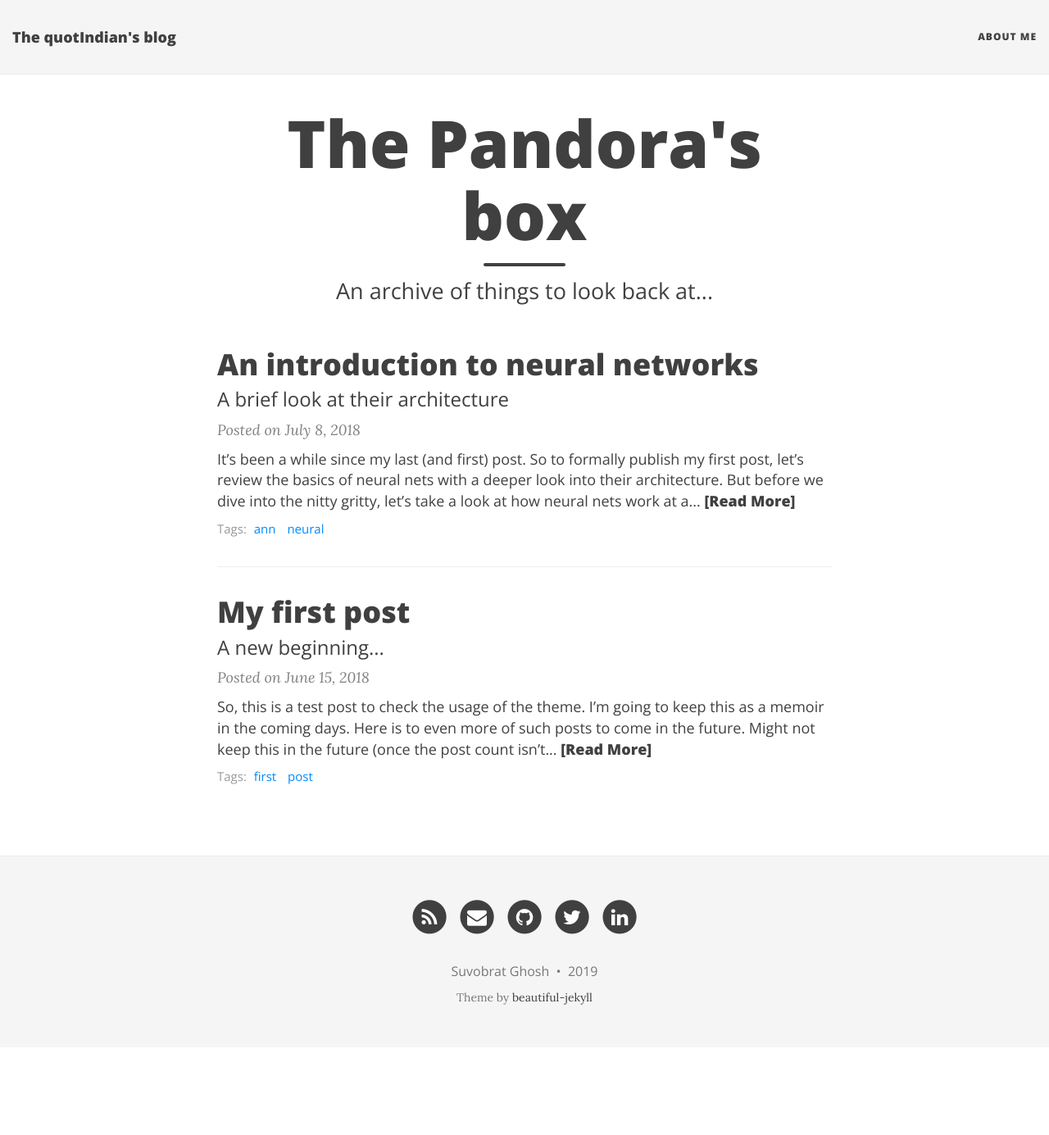
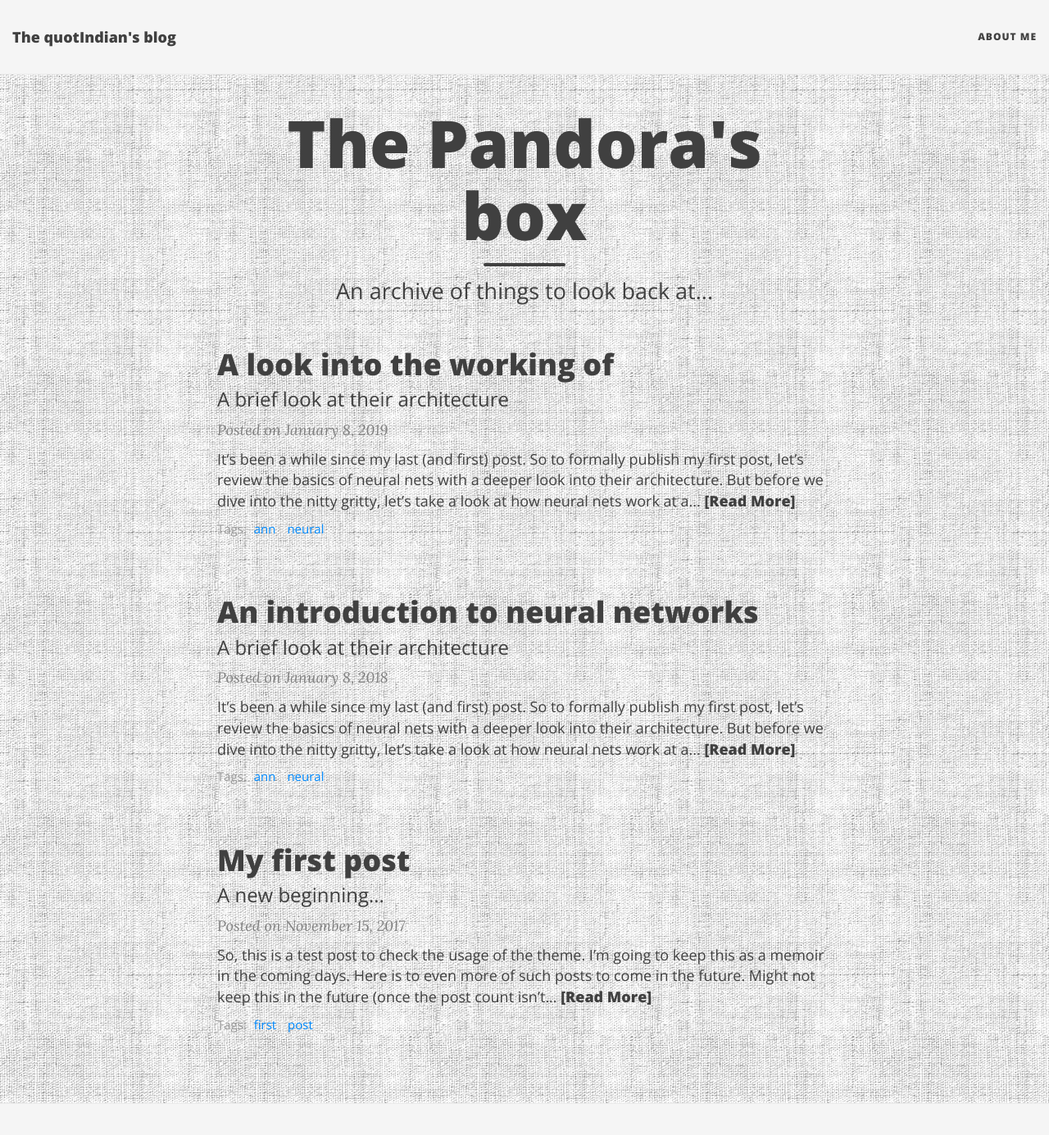
Before and after one commit to 1layer2many/1layer2many.github.io, a Jekyll site: the page built from index.html, in a window 1280 px wide and 1400 px high. Shown: the top 1385 px of the window at 82% size. Built offline with Jekyll 4.4.1, drawn with Linux system fonts in a browser that asks for light colours; nearby versions of some CDN libraries; the list of posts is cut into pages by our own code; some of the changed lines change nothing that is shown.

Commit message:
bg changes

```diff
--- a/_config.yml
+++ b/_config.yml
@@ -53,7 +53,7 @@ footer-link-col: "#404040"
 
 # navbar-img: "/img/bgimage.png"
 # footer-img: "/img/bgimage.png"
-# page-img: "/img/bgimage.png"
+page-img: "/img/bg.jpg"
 
 # --- Footer options --- #
 
--- /dev/null
+++ b/_posts/2019-01-08-neural-network-intro.md
@@ -0,0 +1,44 @@
+---
+layout: post
+title: A look into the working of
+subtitle: A brief look at their architecture
+bigimg: /img/banner.jpg
+tags: [ann, neural]
+comments: false
+---
+
+It's been a while since my last (and first) post. So to formally publish my first post, let's review the basics of neural nets with a deeper look into their architecture. But before we dive into the nitty gritty, let's take a look at how neural nets work at a top level.
+
+## What are neural nets?
+
+According to wiki...
+
+> "A neural network is either a biological neural network, made up of real biological neurons, or an artificial neural network, for solving artificial intelligence problems."
+
+But what does that actually mean? Basically, an artificial neural network (referred to as neural network henceforth) is meant to operate similar to biological neural networks in our brain. Neurons represent the most basic units of a neural net. An artificial neuron that receives a signal can process it and then signal additional neurons connected to it, which work together to recognize patterns that may be present in the input signals.
+
+Neural networks can be used to extract features that can then be fed to other algorithms like clustering, classification and regression. Here, we will concentrate on the classification part of neural networks. Like most things in this universe, neurons need to learn to make sense of the input signals in order to be able to predict results. Thus any network needs to be trained on labeled dataset before it can be used to properly classify data. But before that, let's have a look at a neural network:
+
+{% include image.html url="https://res.cloudinary.com/dirqzbilx/image/upload/v1563976132/neural_net_basic_nivx6h.png" description="Fig 1. A 2-layer neural net" %}
+
+Figure 1 represents a 2-layer neural network. The number of layers constitute of the input and the hidden layers, with the output layer not counted in the layer count. The layers between input and output layers constitute the hidden layers, with every layer consisting of multiple neurons. These layers are hidden since they aren't visible as the output. Shallower networks such as the one show in figure 1 can only learn a certain number of features, leading to inaccurate predictions. With increasing number of hidden layers, the depth of the network increases resulting in what is known as **deep neural networks**. Modern neural network architectures almost exclusively use deep neural networks as they can learn a huge number of features provided enough data, helping increase the quality of the prediction made.
+
+Now let's take a look at how a single neuron works.
+
+{% include image.html url="https://res.cloudinary.com/dirqzbilx/image/upload/v1563991782/ann_node_h9282e.png" description="Fig 2. A neuron in a typical neural net" %}
+
+As can be seen in figure 2, there's a weight associated with each input. When a neuron gets activated, it computes its state by summing over all the incoming inputs multiplied by its corresponding connection weight. There is a bias term (usually set to 1) associated with every neuron (along with it's own trainable weight). This makes sure that even with all-zero inputs, there's a non-zero probability of activation in the neuron.
+
+Following it's computation, the state passes through the neuron's activation function. Since the state is just a value at this point, the activation function helps make use of this value to determine an output. The activation function achieves this by normalizing the state value and then deciding whether or not to fire the successive neuron based on a threshold value.
+
+One can also notice the transfer function to be a linear function, which means that the state is just a linear combination of the input variables. This isn't really useful as linear functions would effectively reduce the entire network to a single layered one. Hence, we make use of what we call non-linear activation functions. Non-linear activation functions can map the complexities of the given data which help the network in learning many interesting features. There are a variety of activation functions that are employed in architectures today with a variety of benefits, but that would be beyond the scope of this post. Maybe another post?
+
+Anyhow, **training** a neural network then means calibrating the weights associated with the neurons by repeating two key steps, namely **forward** and **back propagation**. During forward propagation, we apply a set of weights to the input at each "layer" and calculate an output. There are various techniques of **initializing** the weights, the details of which can be found [here](https://www.deeplearning.ai/ai-notes/initialization/). Proper initialization can help speed up the convergence of the optimizer towards global minima. Meanwhile during back propagation, we measure the error between the obtained and actual output and adjust the weights accordingly so as to decrease the error margin.
+
+{% include image.html url="https://res.cloudinary.com/dirqzbilx/image/upload/e_grayscale,q_100/v1564208820/forward_back_prop_rptvzl.png" description="Fig 3. Forward and backward propagation example for a 2-layer network" %}
+
+Neural networks repeat both forward and back propagation until the weights are calibrated to accurately predict correct output. Similar to forward propagation, back propagation calculations occurs at each "layer". We begin by changing the weights between the hidden layer and the output layer and proceed to propagate the effects towards the initial layers. The change in weight is acquired by finding the derivative of the activation function, which gives us the rate of change at that function. Weight changes for preceding layer can be calculated from the output layer using **chain rule**. Over multiple iterations (or epochs), the network converges towards the global minimum leading to better predictions.
+
+Following the training phase, the learned parameters are then used to make predictions. The prediction phase is structurally quite similar to the training phase, with two major differences. Firstly, unlike training, prediction is done in a single iteration as we aren't interested in the feedback from the prediction. The second difference follows from the first difference in that the error isn't back propagated through the network. The output of the network can be modified according to specific requirements by adding a final layer, which can be either discreet or continuous in nature.
+
+These concepts briefly constitute the concepts relating to a neural network, which should be enough to get you started with various types of neural networks. Of course, things are much more complicated than what can be put together in this post. I'll put together another post with essential materials that should be just enough to get you started. But that should be it for this post. I hope you found this and the other articles on this blog to be helpful. Until next time then.
```
Also changed, not shown: _posts/2017-11-15-first-post.md (renamed from _posts/2018-06-15-first-post.md), _posts/2018-01-08-neural-network-intro.md (renamed from _posts/2018-07-08-neural-network-intro.md), img/bg.jpg (added).
